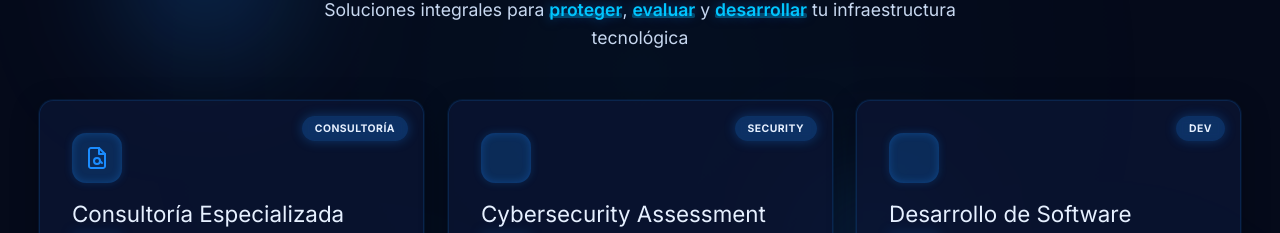
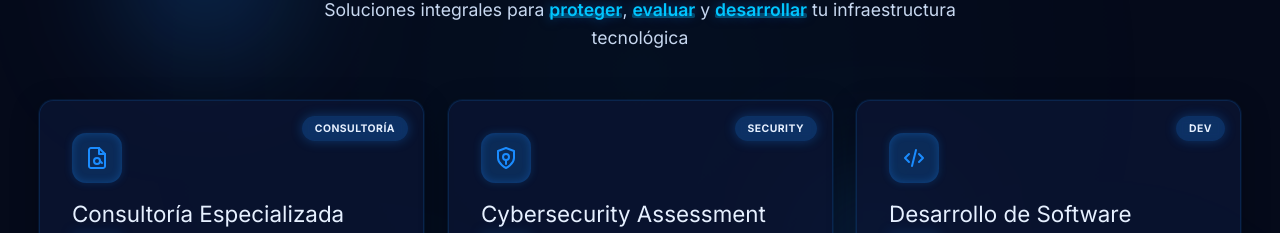
Before and after one commit to csantander93/yafo-consultora-web, a React (Vite) app: page / in a window 1280 px wide. Shown: the part 2557-2790 px from the top of the page. Built offline with nearby package versions, Linux system fonts and the light colour scheme; a web font is replaced by a local one.

Commit message:
update seo complete

```diff
--- a/src/components/product/Services.jsx
+++ b/src/components/product/Services.jsx
@@ -186,7 +186,20 @@ const Services = () => {
                       <path d="M15 15L17 17" stroke="currentColor" strokeWidth="2" strokeLinecap="round" strokeLinejoin="round"/>
                     </svg>
                   )}
-                  {/* Agregar otros SVGs para cada categoría */}
+                  {service.category === 'cybersecurity' && (
+                    <svg viewBox="0 0 24 24" fill="none" xmlns="http://www.w3.org/2000/svg">
+                      <path d="M12 22C12 22 20 18 20 12V5L12 2L4 5V12C4 18 12 22 12 22Z" stroke="currentColor" strokeWidth="2" strokeLinecap="round" strokeLinejoin="round"/>
+                      <path d="M12 14C13.6569 14 15 12.6569 15 11C15 9.34315 13.6569 8 12 8C10.3431 8 9 9.34315 9 11C9 12.6569 10.3431 14 12 14Z" stroke="currentColor" strokeWidth="2" strokeLinecap="round" strokeLinejoin="round"/>
+                      <path d="M12 14V18" stroke="currentColor" strokeWidth="2" strokeLinecap="round" strokeLinejoin="round"/>
+                    </svg>
+                  )}
+                  {service.category === 'development' && (
+                    <svg viewBox="0 0 24 24" fill="none" xmlns="http://www.w3.org/2000/svg">
+                      <path d="M7 8L3 12L7 16" stroke="currentColor" strokeWidth="2" strokeLinecap="round" strokeLinejoin="round"/>
+                      <path d="M17 8L21 12L17 16" stroke="currentColor" strokeWidth="2" strokeLinecap="round" strokeLinejoin="round"/>
+                      <path d="M14 4L10 20" stroke="currentColor" strokeWidth="2" strokeLinecap="round" strokeLinejoin="round"/>
+                    </svg>
+                  )}
                 </div>
 
                 <h3 id={`service-title-${index}`} className="product-title" itemProp="name">{service.title}</h3>
```
